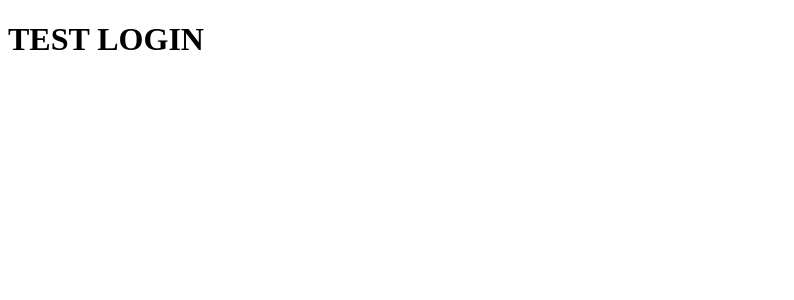
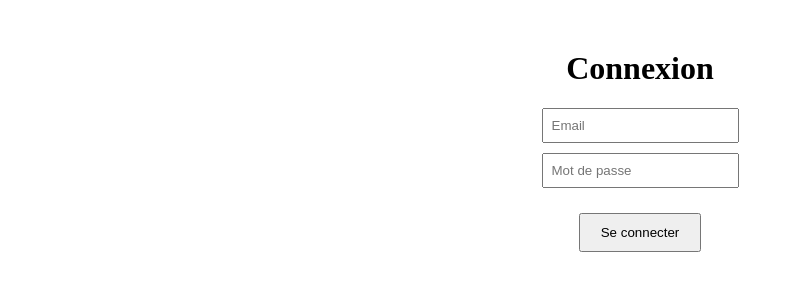
Before and after one commit to kiliantremel/vybz-social-app, a Next.js app: page /login in a window 1280 px wide. Shown: the top 300 px of the page, without its empty margins (0-794 px from the left). Built offline with nearby package versions, Linux system fonts and the light colour scheme.

Commit message:
Update page.js
Vrai code

```diff
--- a/app/login/page.js
+++ b/app/login/page.js
@@ -1,3 +1,41 @@
-export default function Test() {
-  return <h1>TEST LOGIN</h1>;
+"use client";
+
+import { useState } from "react";
+
+export default function Login() {
+  const [loading, setLoading] = useState(false);
+
+  function handleLogin() {
+    setLoading(true);
+    setTimeout(() => {
+      alert("Connexion simulée !");
+      setLoading(false);
+    }, 1500);
+  }
+
+  return (
+    <main style={{ textAlign: "center", marginTop: "50px" }}>
+      <h1>Connexion</h1>
+
+      <input
+        type="email"
+        placeholder="Email"
+        style={{ display: "block", margin: "10px auto", padding: "8px" }}
+      />
+
+      <input
+        type="password"
+        placeholder="Mot de passe"
+        style={{ display: "block", margin: "10px auto", padding: "8px" }}
+      />
+
+      <button
+        onClick={handleLogin}
+        disabled={loading}
+        style={{ marginTop: "15px", padding: "10px 20px" }}
+      >
+        {loading ? "Connexion..." : "Se connecter"}
+      </button>
+    </main>
+  );
 }
```
